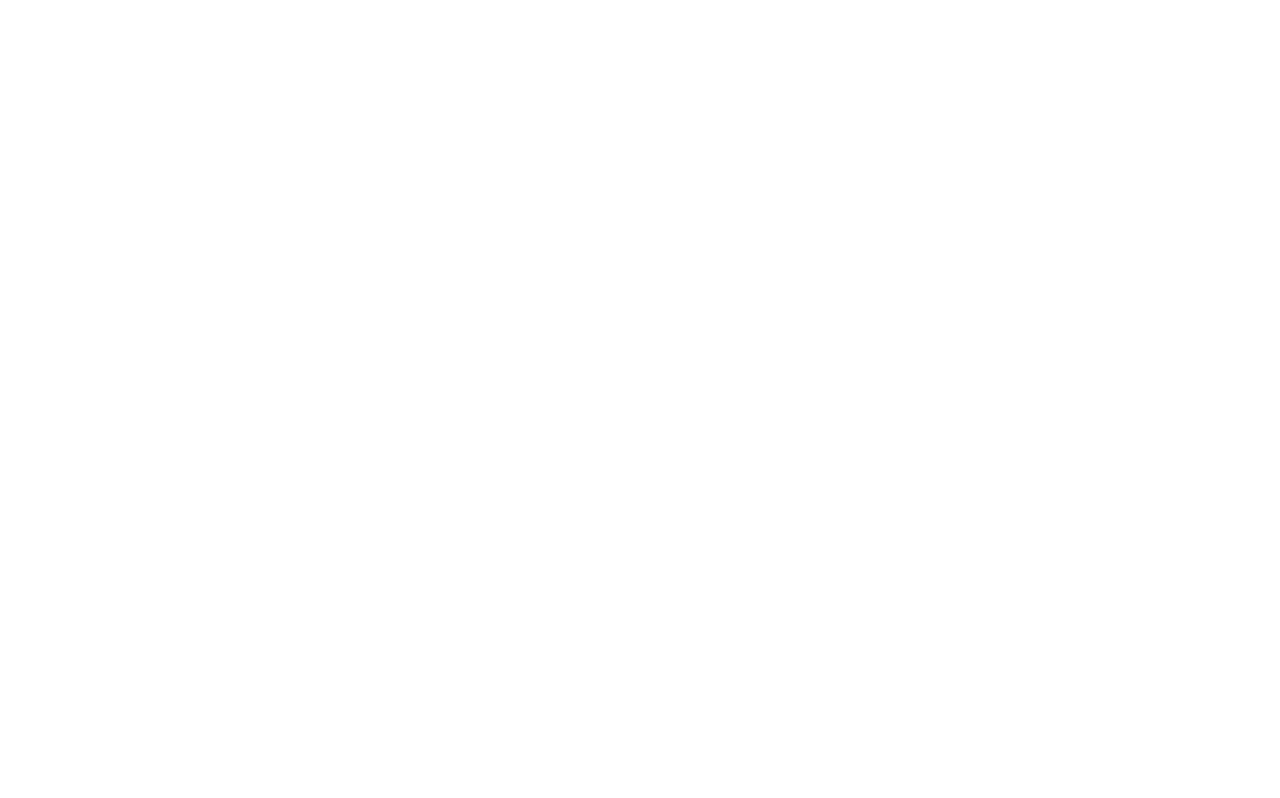
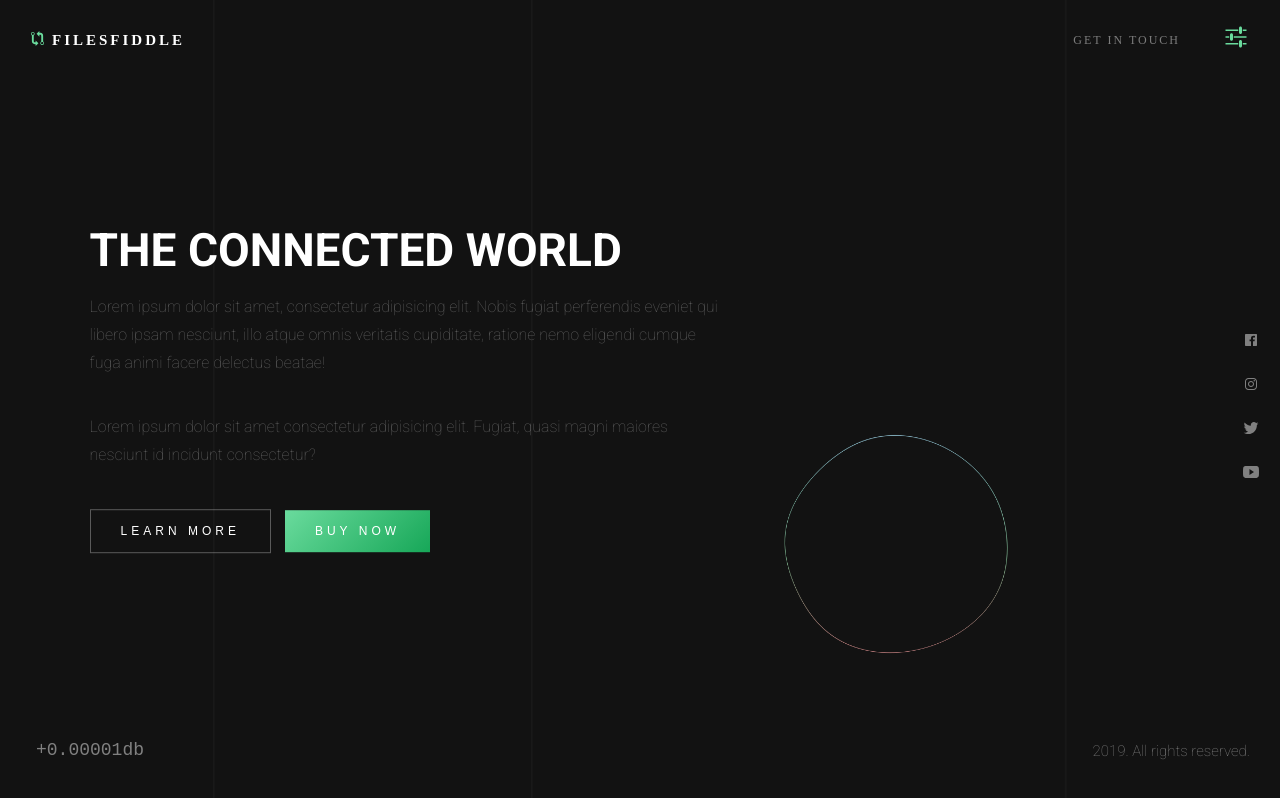
Before and after one commit to diazmc/landing-page-ring, a plain HTML site: page index.html in a window 1280 px wide. Drawn offline with nearby package versions, Linux system fonts and the light colour scheme.

Commit message:
added css

```diff
--- a/index.html
+++ b/index.html
@@ -24,6 +24,60 @@
 </head>
 <body>
 
+    <div class="container">
+        <div class="loading-screen"></div>
+
+        <div class="loader">
+            <div class="ringOne ring">
+                <img src="ring.png" alt="Ring1">
+            </div>
+            <div class="ringTwo ring">
+                <img src="ring.png" alt="Ring2">
+            </div>
+        </div>
+    </div>
+
+    <div class="logo">
+        <ion-icon name="git-compare"></ion-icon>FilesFiddle
+    </div>
+
+    <div class="contact">GET IN TOUCH</div>
+
+    <div class="menu">
+        <ion-icon name="options"></ion-icon>
+    </div>
+
+    <div class="header">
+        <h1 class="ml7" id="title">
+            <span class="text-wrapper">
+                <span class="letters">The connected world</span>
+            </span>
+        </h1>
+
+        <p class="p1" id="tagline">Lorem ipsum dolor sit amet, consectetur adipisicing elit. Nobis fugiat perferendis eveniet qui libero ipsam nesciunt, illo atque omnis veritatis cupiditate, ratione nemo eligendi cumque fuga animi facere delectus beatae!</p>
+
+        <br><br>
+
+        <p class="p2" id="tagline">Lorem ipsum dolor sit amet consectetur adipisicing elit. Fugiat, quasi magni maiores nesciunt id incidunt consectetur?</p>
+
+        <div class="buttons">
+            <button id="one">LEARN MORE</button>
+            <button id="two">BUY NOW</button>
+        </div>
+    </div>
+
+    <div class="bottom-text">+0.00001db</div>
+
+    <div class="copyright">2019. All rights reserved.</div>
+
+    <div class="media">
+        <ul>
+            <li><ion-icon name="logo-facebook"></ion-icon></li>
+            <li><ion-icon name="logo-instagram"></ion-icon></li>
+            <li><ion-icon name="logo-twitter"></ion-icon></li>
+            <li><ion-icon name="logo-youtube"></ion-icon></li>
+        </ul>
+    </div>
 
 
     <script src="script.js"></script>
--- a/style.css
+++ b/style.css
@@ -0,0 +1,203 @@
+html, body {
+    margin: 0%;
+    padding: 0%;
+    width: 100%;
+    height: 100vh;
+    background: #121212;
+}
+
+body {
+    background: url("hero.jpg") no-repeat 50% 50%;
+    background-size: cover;
+}
+
+img {
+    width: 100%;
+}
+
+.logo {
+    position: fixed;
+    font-family: Poppins;
+    line-height: 80px;
+    margin-left: 2em;
+    color: #fff;
+    font-size: 15px;
+    letter-spacing: 3px;
+    font-weight: bold;
+    text-transform: uppercase;
+    z-index: 1;
+}
+
+.logo ion-icon {
+    color: #6adb9d;
+    margin-right: 7px;
+    position: relative;
+    top: 1px;
+    z-index: 1;
+}
+
+.contact {
+    position: fixed;
+    color: rgb(124, 124, 124);
+    font-size: 12px;
+    font-family: Poppins;
+    letter-spacing: 2px;
+    right: 100px;
+    line-height: 80px;
+    z-index: 1;
+}
+
+.menu {
+    position: fixed;
+    color: #6adb9d;
+    right: 2em;
+    top: 4px;
+    line-height: 80px;
+    z-index: 1;
+}
+
+.menu ion-icon {
+    font-size: 24px;
+}
+
+.header {
+    position: absolute;
+    top: 46%;
+    left: 32%;
+    transform: translate(-50%, -50%);
+    z-index: 1;
+}
+
+.ml7 {
+    position: relative;
+    font-weight: 900;
+    font-size: 3.7;
+}
+
+.ml7 .text-wrapper {
+    position: relative;
+    display: inline-block;
+    padding-top: 0.2em;
+    padding-right: 0.05em;
+    padding-bottom: 0.1em;
+    overflow: hidden;
+}
+
+.ml7 .letters {
+    transform-origin: 0% 100%;
+    display: inline-block;
+    line-height: 1em;
+}
+
+h1 {
+    color: #fff;
+    font-family: "Roboto";
+    font-weight: bolder !important;
+    font-size: 46px !important;
+    margin-bottom: 0px;
+    text-transform: uppercase;
+}
+
+#tagline {
+    width: 640px;
+}
+
+p {
+    color: rgb(95, 95, 95);
+    font-weight: 200;
+    font-family: "Roboto";
+    line-height: 28px;
+    margin-top: 0;
+    margin-bottom: 0;
+}
+
+.buttons {
+    margin-top: 40px;
+}
+
+button {
+    margin-right: 10px !important;
+    padding: 14px 30px;
+    border: none;
+    color: #fff;
+    font-size: 12px !important;
+    letter-spacing: 4px;
+    font-weight: 300;
+}
+
+#one {
+    background: none;
+    border: .3pt solid rgba(255, 255, 255, 0.3);
+}
+
+#two {
+    background: linear-gradient(135deg, rgb(106, 219, 157) 0%, rgb(23, 167, 88) 100%);
+}
+
+.media {
+    position: absolute;
+    top: 38%;
+    z-index: 1;
+    right: 6%;
+}
+
+.media ul {
+    position: absolute;
+    list-style: none;
+}
+
+.media ul li {
+    color: grey;
+    padding: 12px 0;
+    display: inline-block !important;
+}
+
+.bottom-text {
+    position: absolute;
+    z-index: 1;
+    color: grey;
+    font-size: 18px;
+    font-family: monospace;
+    margin-left: 2em;
+    bottom: 40px;
+}
+
+.copyright {
+    position: absolute;
+    z-index: 1;
+    color: grey;
+    font-size: 15px;
+    font-family: "Roboto";
+    font-weight: 100;
+    margin-right: 2em;
+    bottom: 40px;
+    right: 0%;
+}
+
+.loading-screen {
+    position: absolute;
+    width: 100%;
+    height: 0vh;
+    background: #0a0a0a;
+    z-index: 2;
+}
+
+.ring {
+    margin: 0%;
+    padding: 0%;
+    top: 50%;
+    left: 50%;
+    transform: translate(-50% -50%);
+    position: absolute;
+    z-index: 2;
+    width: 40%;
+    opacity: 0.7;
+}
+
+.ringOne {
+    animation: rotateRing 2s linear infinite;
+}
+
+.ringTwo {
+    animation: rotateRing 8s linear infinite;
+}
```
